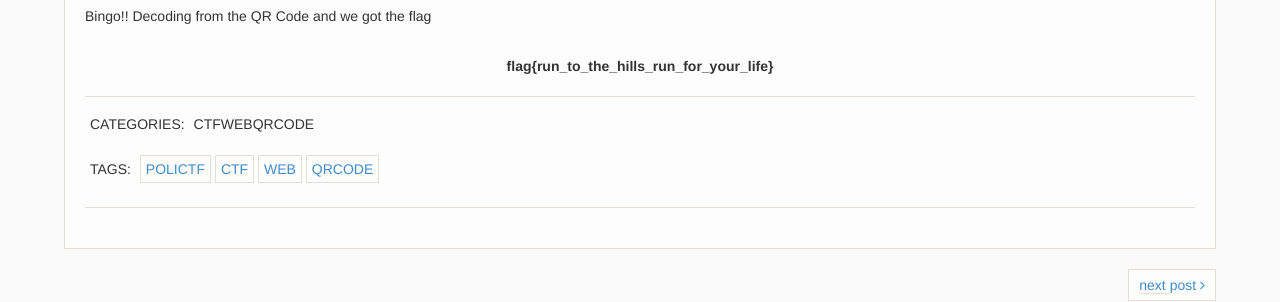
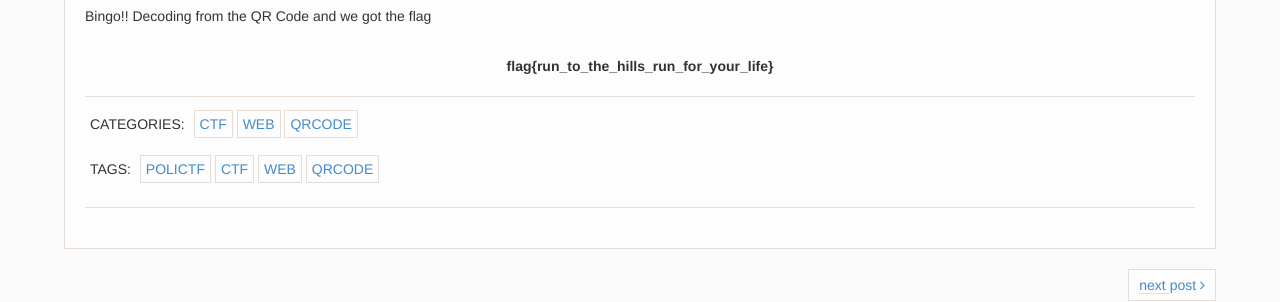
Before and after one commit to NUSGreyhats/write-ups, a Jekyll site: the page built from _posts/2015-08-03-polictf-2015-write-up-john-the-traveller-(web).md, in a window 1280 px wide and 900 px high, scrolled down 1686 px. Shown: the part 144-446 px from the top of the window. Built offline with Jekyll 4.4.1, drawn with Linux system fonts in a browser that asks for light colours; comment, search, counter and statistics services are not loaded.

Commit message:
Fixed some linking issues

```diff
--- a/_config.yml
+++ b/_config.yml
@@ -1,6 +1,6 @@
 name: NUS GreyHats
 description: NUS GreyHats is a newly formed special interest group designed to spark students' interest in information security and advance the level of security proficiency towards the aim of contributing to the growing need for cyber defenders in the government and private sectors.
-url: http://www.nusgreyhats.org/
+url: http://www.nusgreyhats.org
 baseurl: /write-ups
 permalink: /:title/
 paginate: 6
--- a/_includes/head.html
+++ b/_includes/head.html
@@ -12,14 +12,14 @@
 <link href="{{ site.baseurl | replace: '//', '/' }}/css/font-awesome.css" rel="stylesheet" type="text/css">
 <link href="{{ site.baseurl | replace: '//', '/' }}/css/responsive.css" rel="stylesheet" type="text/css">
 <link href="{{ site.baseurl | replace: '//', '/' }}/css/animate.css" rel="stylesheet" type="text/css">
-<link rel="alternate" type="application/rss+xml" title="{{ site.name }}" href="{{ site.baseurl | prepend: site.url | replace: '//', '/' }}/feed.xml">
+<link rel="alternate" type="application/rss+xml" title="{{ site.name }}" href="{{ site.baseurl | prepend: site.url }}/feed.xml">
 
-<link rel="icon" href="{{ site.url  }}img/icon.png" type="image/png">
+<link rel="icon" href="{{ site.url  }}/img/icon.png" type="image/png">
 
 <link href='http://fonts.googleapis.com/css?family=Montserrat:400,700' rel='stylesheet' type='text/css'>
 <link href='http://fonts.googleapis.com/css?family=Open+Sans:400,300,800italic,700italic,600italic,400italic,300italic,800,700,600' rel='stylesheet' type='text/css'>
 
-<!--[if IE]><style type="text/css">.pie {behavior:url({{ site.url}}PIE.htc);}</style><![endif]-->
+<!--[if IE]><style type="text/css">.pie {behavior:url({{ site.url}}/PIE.htc);}</style><![endif]-->
 
 <script type="text/javascript" src="{{ site.baseurl | replace: '//', '/' }}/js/jquery.1.8.3.min.js"></script>
 <script type="text/javascript" src="{{ site.baseurl | replace: '//', '/' }}/js/bootstrap.js"></script>
--- a/_layouts/post.html
+++ b/_layouts/post.html
@@ -56,7 +56,9 @@
                             {% if page.category %}
                             <p class="category">
                                 <span class="name">Categories:</span>
-                                {{ page.categories | category_links }}
+                                {% for category in page.categories %}
+                                <a href="{{ site.category_dir | prepend: site.baseurl | replace: '//', '/' }}/{{ category }}">{{ category }}</a>
+                                {% endfor %}
                             </p>
                             {% endif %}
                             {% if page.tags %}
--- a/_layouts/post_full.html
+++ b/_layouts/post_full.html
@@ -56,7 +56,9 @@
                             {% if page.category %}
                             <p class="category">
                                 <span class="name">Categories:</span>
-                                {{ page.categories | category_links }}
+                                {% for category in page.categories %}
+                                <a href="{{ site.category_dir | prepend: site.baseurl | replace: '//', '/' }}/{{ category }}">{{ category }}</a>
+                                {% endfor %}
                             </p>
                             {% endif %}
                             {% if page.tags %}
```
Also changed, not shown: 13 other files.
